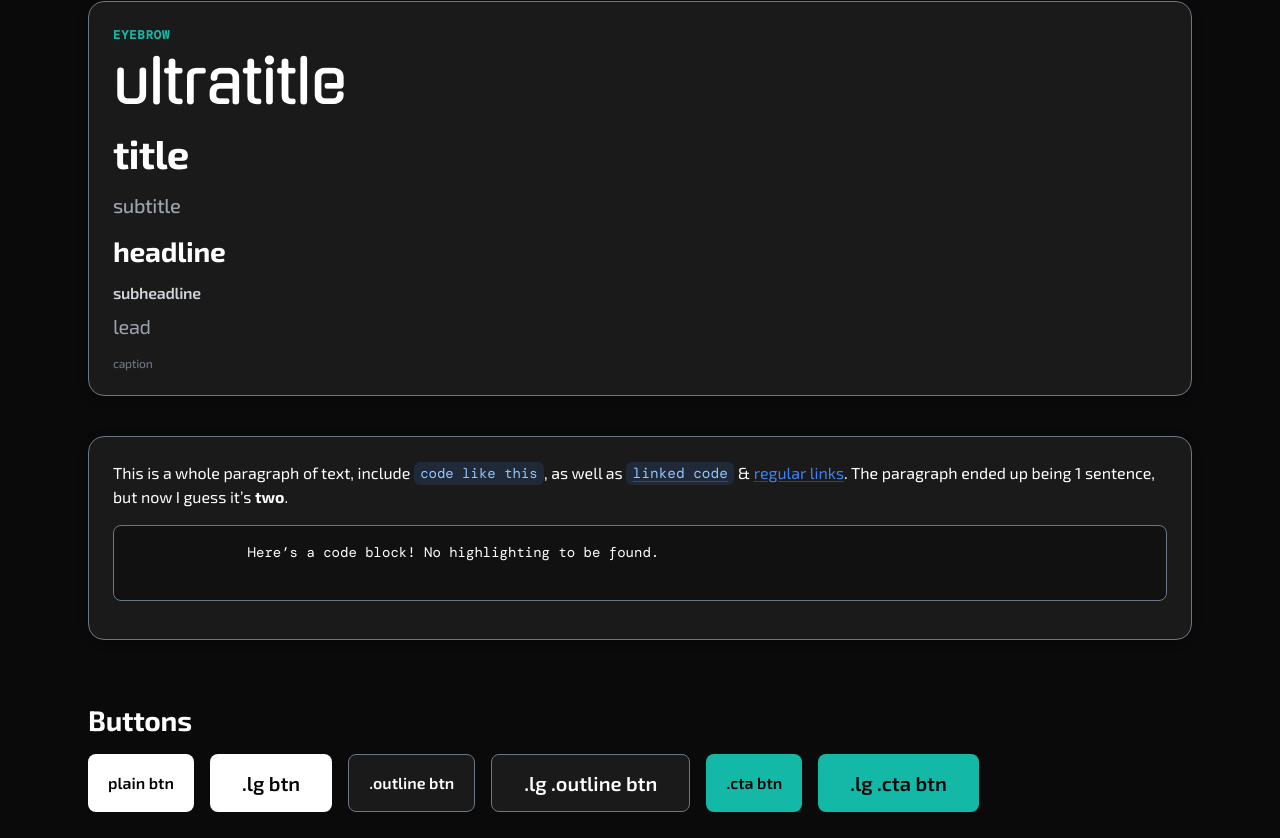
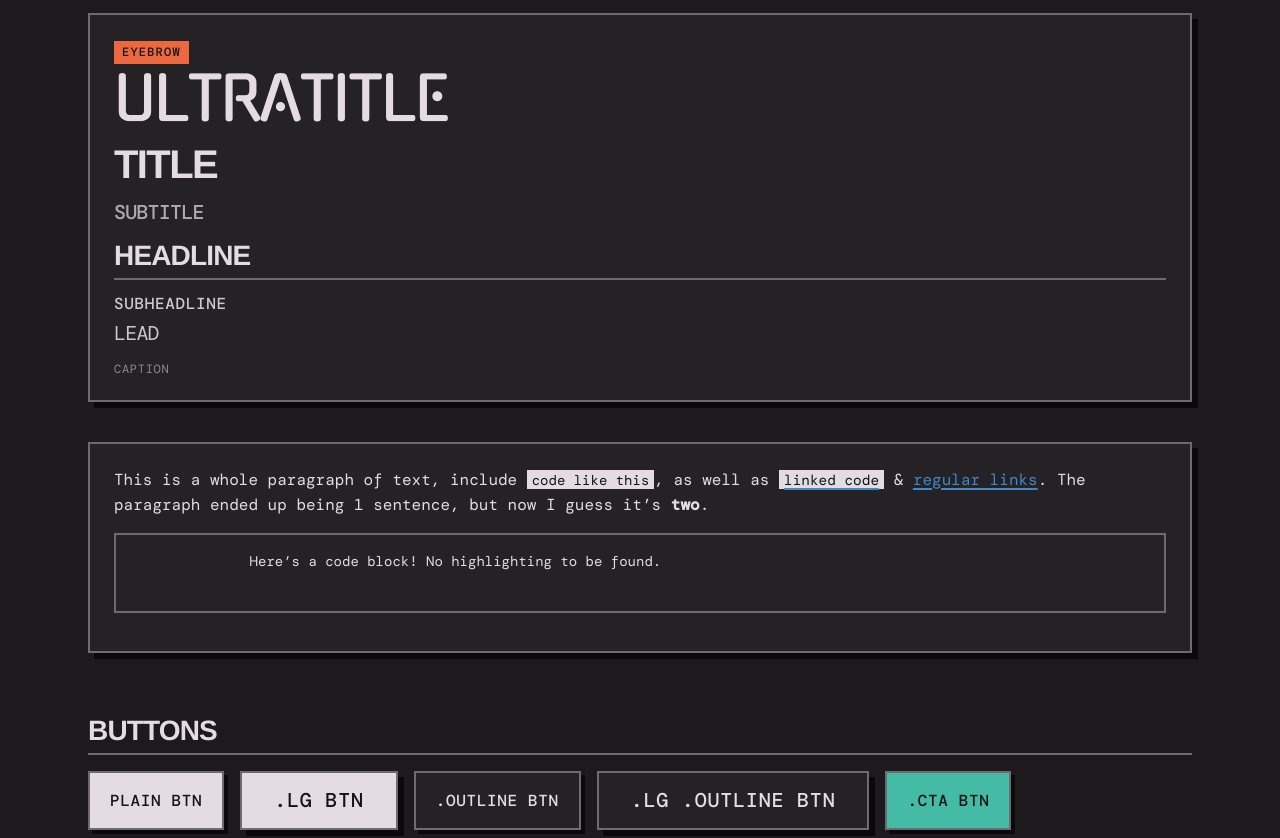
Before and after one commit to Dareto-Dream/css, a website: page index.html in a window 1280 px wide. Shown: the part 860-1698 px from the top of the page. Drawn offline with nearby package versions, Linux system fonts and the light colour scheme.

Commit message:
brutalist theme, charcoal and coolors orange so my eyes survive

```diff
--- a/theme.css
+++ b/theme.css
@@ -1,19 +1,21 @@
 /* ==========================================================================
-   deltavdevs theme — plain CSS
-   Pulled from the deltavdevs.com frontpage: Exo 2 / Gugi / DM Mono,
-   near-black surfaces, teal-led accent trio, monochrome CTAs.
+   deltavdevs theme — plain CSS, brutalist edition
+   Hard borders, zero radii, zero blur, offset block shadows, mono-heavy.
+   Soft charcoal, off-white text, orange as a highlight only, blue links, teal CTAs.
+   Variable and class names are unchanged so every site that links this
+   file keeps working; only the look moved.
    ========================================================================== */
 
 :root {
   /* Fonts */
-  --font-sans: "Exo 2", Arial, Helvetica, sans-serif;
-  --font-mono: "DM Mono", ui-monospace, SFMono-Regular, Menlo, monospace;
-  --font-display: "Gugi", "Exo 2", sans-serif;
+  --font-sans: "Helvetica Neue", Helvetica, Arial, sans-serif;
+  --font-mono: "DM Mono", ui-monospace, SFMono-Regular, Menlo, Consolas, monospace;
+  --font-display: "Gugi", "Arial Black", Impact, sans-serif;
 
   --font-weight-normal: 400;
   --font-weight-medium: 500;
-  --font-weight-semibold: 600;
-  --font-weight-bold: 700;
+  --font-weight-semibold: 700;
+  --font-weight-bold: 900;
 
   /* Type scale */
   --font-1: 0.75rem; /* caption */
@@ -31,54 +33,58 @@
   --spacing-4: 2.5rem;
   --spacing-5: 4rem;
 
-  /* Radii */
-  --radii-sm: 6px;
-  --radii-default: 8px;
-  --radii-lg: 12px;
-  --radii-xl: 16px;
-  --radii-full: 9999px;
+  /* Radii — there are none */
+  --radii-sm: 0;
+  --radii-default: 0;
+  --radii-lg: 0;
+  --radii-xl: 0;
+  --radii-full: 0;
 
-  /* Shadows */
-  --card-shadow: 0 2px 10px rgba(0, 0, 0, 0.35);
-  --shadow-lg: 0 8px 24px rgba(0, 0, 0, 0.45);
+  /* Shadows — hard offsets only, never blurred */
+  --card-shadow: 6px 6px 0 var(--shadow);
+  --shadow-lg: 10px 10px 0 var(--shadow);
 
-  /* Motion */
-  --transition-fast: 150ms ease;
-  --transition-base: 200ms ease;
+  /* Motion — snap, don't glide */
+  --transition-fast: 60ms steps(2, end);
+  --transition-base: 100ms steps(2, end);
 
-  /* Neutral scale — darkest to lightest */
-  --darker: #050505;
-  --dark: #0a0a0a;
-  --darkless: #111111;
-  --black: #1a1a1a;
-  --steel: #1f2937;
-  --slate: #374151;
-  --muted: #6b7280;
-  --smoke: #9ca3af;
-  --snow: #d1d5db;
-  --white: #ffffff;
+  /* Neutral scale — soft charcoal, not pure black/white */
+  --darker: #161416; /* ink: text on colored fills */
+  --dark: #1c1a1c;
+  --darkless: #252226;
+  --black: #2e2b2f;
+  --steel: #38353a;
+  --slate: #4f4b51;
+  --muted: #8d878c;
+  --smoke: #b0a9ae;
+  --snow: #cfc7cc;
+  --white: #e4dce0;
 
   /* Semantic swatches */
-  --red: #ef4444;
-  --orange: #f97316;
-  --yellow: #eab308;
-  --green: #22c55e;
-  --blue: #3b82f6;
-  --purple: #a855f7;
+  --red: #e0413a;
+  --orange: #eb6841;
+  --yellow: #d9b800;
+  --green: #44bba4;
+  --blue: #3f88c5;
+  --purple: #8a5ad1;
 
-  /* Brand */
-  --primary: #14b8a6; /* teal — eyebrows, focus rings, .cta */
-  --secondary: #3b82f6; /* blue — inline links, secondary accents */
-  --accent: #7b57ff; /* purple — tertiary accent */
+  /* Brand — palette: eb6841 / 000000 / eee5e9 / 3f88c5 / 44bba4 */
+  --primary: #eb6841; /* orange — focus, eyebrows, pills, hover. Highlight only */
+  --secondary: #3f88c5; /* blue — links */
+  --accent: #44bba4; /* teal — .cta */
 
-  /* Surfaces (dark theme is the default identity) */
+  /* Surfaces */
   --background: var(--dark);
   --sheet: var(--darkless);
-  --elevated: var(--black);
-  --sunken: var(--steel);
-  --border: #6b7686;
-  --border-strong: #8b96a5;
+  --elevated: var(--darkless);
+  --sunken: var(--black);
+  --border: #6f6a70;
+  --border-strong: #a39da2;
   --text: var(--white);
+  --shadow: #0a090a;
+
+  /* Rule weight used everywhere */
+  --rule: 2px;
 }
 
 /* ==========================================================================
@@ -89,6 +95,7 @@
 *::before,
 *::after {
   box-sizing: border-box;
+  border-radius: 0;
 }
 
 html {
@@ -99,12 +106,11 @@ body {
   margin: 0;
   background: var(--background);
   color: var(--text);
-  font-family: var(--font-sans);
+  font-family: var(--font-mono);
   font-size: var(--font-3);
   font-weight: var(--font-weight-normal);
-  line-height: 1.5;
+  line-height: 1.55;
   letter-spacing: 0;
-  -webkit-font-smoothing: antialiased;
 }
 
 img,
@@ -120,9 +126,11 @@ h4,
 h5,
 h6 {
   margin: 0 0 var(--spacing-2);
+  font-family: var(--font-sans);
   font-weight: var(--font-weight-bold);
-  letter-spacing: -0.02em;
-  line-height: 1.15;
+  letter-spacing: -0.04em;
+  line-height: 0.95;
+  text-transform: uppercase;
 }
 
 p {
@@ -132,38 +140,46 @@ p {
 a {
   color: var(--secondary);
   text-decoration: underline;
-  text-underline-offset: 2px;
-  text-decoration-color: rgba(59, 130, 246, 0.4);
+  text-decoration-thickness: 2px;
+  text-underline-offset: 3px;
+  text-decoration-color: var(--secondary);
 }
 
 a:hover {
-  color: #60a5fa;
+  color: var(--darker);
+  background: var(--secondary);
+  text-decoration-color: var(--darker);
 }
 
 ::selection {
-  background: rgba(20, 184, 166, 0.35);
+  background: var(--primary);
+  color: var(--darker);
 }
 
 :focus-visible {
-  outline: 2px solid var(--primary);
-  outline-offset: 2px;
+  outline: var(--rule) solid var(--primary);
+  outline-offset: 3px;
+}
+
+hr {
+  border: 0;
+  border-top: var(--rule) solid var(--border);
+  margin: var(--spacing-3) 0;
 }
 
 code {
   font-family: var(--font-mono);
   font-size: 0.9em;
-  background: var(--sunken);
-  color: #93c5fd;
-  padding: 0.15em 0.45em;
-  border-radius: var(--radii-sm);
+  background: var(--white);
+  color: var(--darker);
+  padding: 0.05em 0.35em;
 }
 
 pre {
   font-family: var(--font-mono);
   font-size: var(--font-2);
   background: var(--sheet);
-  border: 1px solid var(--border);
-  border-radius: var(--radii-default);
+  border: var(--rule) solid var(--border);
   padding: var(--spacing-2);
   overflow-x: auto;
 }
@@ -205,8 +221,9 @@ pre code {
   font-family: var(--font-display);
   font-size: var(--font-7);
   font-weight: var(--font-weight-normal);
-  letter-spacing: -0.01em;
-  line-height: 1.05;
+  letter-spacing: -0.02em;
+  line-height: 0.95;
+  text-transform: uppercase;
   color: var(--text);
   margin: 0 0 var(--spacing-2);
 }
@@ -215,18 +232,19 @@ pre code {
   font-family: var(--font-sans);
   font-size: var(--font-6);
   font-weight: var(--font-weight-bold);
-  letter-spacing: -0.02em;
-  line-height: 1.1;
+  letter-spacing: -0.04em;
+  line-height: 0.95;
+  text-transform: uppercase;
   color: var(--text);
   margin: 0 0 var(--spacing-2);
 }
 
 .subtitle {
-  font-family: var(--font-sans);
+  font-family: var(--font-mono);
   font-size: var(--font-4);
   font-weight: var(--font-weight-medium);
   color: var(--smoke);
-  line-height: 1.4;
+  line-height: 1.35;
   margin: 0 0 var(--spacing-2);
 }
 
@@ -234,43 +252,53 @@ pre code {
   font-family: var(--font-sans);
   font-size: var(--font-5);
   font-weight: var(--font-weight-bold);
-  letter-spacing: -0.01em;
-  line-height: 1.2;
+  letter-spacing: -0.03em;
+  line-height: 1;
+  text-transform: uppercase;
   color: var(--text);
   margin: 0 0 var(--spacing-2);
+  padding-bottom: var(--spacing-1);
+  border-bottom: var(--rule) solid var(--border);
 }
 
 .subheadline {
-  font-family: var(--font-sans);
+  font-family: var(--font-mono);
   font-size: var(--font-3);
-  font-weight: var(--font-weight-semibold);
+  font-weight: var(--font-weight-medium);
+  text-transform: uppercase;
+  letter-spacing: 0.04em;
   color: var(--snow);
   margin: 0 0 var(--spacing-1);
 }
 
 .eyebrow {
+  display: inline-block;
   font-family: var(--font-mono);
   font-size: var(--font-1);
-  font-weight: var(--font-weight-semibold);
+  font-weight: var(--font-weight-medium);
   text-transform: uppercase;
-  letter-spacing: 0.08em;
-  color: var(--primary);
+  letter-spacing: 0.1em;
+  background: var(--primary);
+  color: var(--darker);
+  padding: 0.15rem 0.5rem;
   margin: 0 0 var(--spacing-1);
 }
 
 .lead {
-  font-family: var(--font-sans);
+  font-family: var(--font-mono);
   font-size: var(--font-4);
   font-weight: var(--font-weight-normal);
-  color: var(--smoke);
-  line-height: 1.5;
+  color: var(--snow);
+  line-height: 1.45;
   margin: 0 0 var(--spacing-2);
 }
 
 .caption {
-  font-family: var(--font-sans);
+  font-family: var(--font-mono);
   font-size: var(--font-1);
-  font-weight: var(--font-weight-medium);
+  font-weight: var(--font-weight-normal);
+  text-transform: uppercase;
+  letter-spacing: 0.06em;
   color: var(--muted);
   margin: 0;
 }
@@ -284,50 +312,62 @@ button {
   align-items: center;
   justify-content: center;
   gap: 0.5rem;
-  font-family: var(--font-sans);
+  font-family: var(--font-mono);
   font-size: var(--font-3);
-  font-weight: var(--font-weight-semibold);
-  padding: 0.625rem 1.25rem;
-  border: none;
-  border-radius: var(--radii-default);
+  font-weight: var(--font-weight-medium);
+  text-transform: uppercase;
+  letter-spacing: 0.04em;
+  padding: 0.6rem 1.25rem;
+  border: var(--rule) solid var(--border);
   background: var(--white);
   color: var(--darker);
+  box-shadow: 4px 4px 0 var(--shadow);
   cursor: pointer;
-  transition: background var(--transition-fast), border-color var(--transition-fast),
-    color var(--transition-fast), transform var(--transition-fast);
+  transition: background var(--transition-fast), color var(--transition-fast),
+    transform var(--transition-fast), box-shadow var(--transition-fast);
 }
 
 button:hover {
-  background: var(--snow);
+  background: var(--primary);
+  color: var(--darker);
+  transform: translate(-2px, -2px);
+  box-shadow: 6px 6px 0 var(--shadow);
 }
 
 button:active {
-  transform: translateY(1px);
+  transform: translate(4px, 4px);
+  box-shadow: 0 0 0 var(--shadow);
 }
 
 button.lg {
-  padding: 1rem 2rem;
+  padding: 0.9rem 2rem;
   font-size: var(--font-4);
+  box-shadow: 6px 6px 0 var(--shadow);
 }
 
 button.outline {
-  background: var(--elevated);
+  background: var(--sheet);
   color: var(--text);
-  border: 1px solid var(--border);
 }
 
 button.outline:hover {
-  background: var(--sunken);
-  border-color: var(--border-strong);
+  background: var(--text);
+  color: var(--darker);
 }
 
 button.cta {
-  background: var(--primary);
+  background: var(--accent);
   color: var(--darker);
+  box-shadow: 4px 4px 0 var(--shadow);
 }
 
 button.cta:hover {
-  background: #2dd4bf;
+  background: var(--primary);
+  box-shadow: 6px 6px 0 var(--shadow);
+}
+
+button.cta:active {
+  box-shadow: 0 0 0 var(--shadow);
 }
 
 /* ==========================================================================
@@ -336,28 +376,31 @@ button.cta:hover {
 
 .card {
   background: var(--elevated);
-  border: 1px solid var(--border);
-  border-radius: var(--radii-xl);
+  border: var(--rule) solid var(--border);
   padding: var(--spacing-3);
   box-shadow: var(--card-shadow);
 }
 
 .card.sunken {
   background: var(--sunken);
-  border-color: var(--border);
   box-shadow: none;
 }
 
 .card.interactive {
   cursor: pointer;
-  transition: background var(--transition-fast), border-color var(--transition-fast),
-    transform var(--transition-fast);
+  transition: background var(--transition-fast), color var(--transition-fast),
+    transform var(--transition-fast), box-shadow var(--transition-fast);
 }
 
 .card.interactive:hover {
-  background: var(--sunken);
-  border-color: var(--border-strong);
-  transform: translateY(-2px);
+  background: var(--primary);
+  color: var(--darker);
+  transform: translate(-3px, -3px);
+  box-shadow: 9px 9px 0 var(--shadow);
+}
+
+.card.interactive:hover :is(h1, h2, h3, h4, p, .caption, .subtitle, .lead) {
+  color: var(--darker);
 }
 
 /* ==========================================================================
@@ -368,9 +411,11 @@ label {
   display: flex;
   flex-direction: column;
   gap: var(--spacing-1);
-  font-family: var(--font-sans);
+  font-family: var(--font-mono);
   font-size: var(--font-2);
-  font-weight: var(--font-weight-semibold);
+  font-weight: var(--font-weight-medium);
+  text-transform: uppercase;
+  letter-spacing: 0.06em;
   color: var(--snow);
 }
 
@@ -378,15 +423,14 @@ input,
 select,
 textarea {
   width: 100%;
-  font-family: var(--font-sans);
+  font-family: var(--font-mono);
   font-size: var(--font-3);
   font-weight: var(--font-weight-normal);
   color: var(--text);
   background: var(--sheet);
-  border: 1px solid var(--border);
-  border-radius: var(--radii-default);
-  padding: 0.625rem 0.875rem;
-  transition: border-color var(--transition-fast), box-shadow var(--transition-fast);
+  border: var(--rule) solid var(--border);
+  padding: 0.6rem 0.8rem;
+  transition: background var(--transition-fast), box-shadow var(--transition-fast);
 }
 
 textarea {
@@ -403,8 +447,9 @@ input:focus,
 select:focus,
 textarea:focus {
   outline: none;
+  background: var(--black);
   border-color: var(--primary);
-  box-shadow: 0 0 0 3px rgba(20, 184, 166, 0.18);
+  box-shadow: 4px 4px 0 var(--shadow);
 }
 
 /* ==========================================================================
@@ -414,28 +459,27 @@ textarea:focus {
 .pill {
   display: inline-flex;
   align-items: center;
-  padding: 0.375rem 0.875rem;
-  border-radius: var(--radii-full);
+  padding: 0.25rem 0.65rem;
+  border: 2px solid var(--darker);
   background: var(--primary);
   color: var(--darker);
   font-family: var(--font-mono);
   font-size: var(--font-1);
-  font-weight: var(--font-weight-semibold);
+  font-weight: var(--font-weight-medium);
   text-transform: uppercase;
-  letter-spacing: 0.05em;
+  letter-spacing: 0.08em;
 }
 
 .outline-badge {
   display: inline-flex;
   align-items: center;
-  padding: 0.375rem 0.875rem;
-  border-radius: var(--radii-full);
+  padding: 0.25rem 0.65rem;
   background: transparent;
-  border: 1px solid var(--border);
-  color: var(--smoke);
+  border: 2px solid var(--border);
+  color: var(--snow);
   font-family: var(--font-mono);
   font-size: var(--font-1);
-  font-weight: var(--font-weight-semibold);
+  font-weight: var(--font-weight-medium);
   text-transform: uppercase;
-  letter-spacing: 0.05em;
+  letter-spacing: 0.08em;
 }
```
